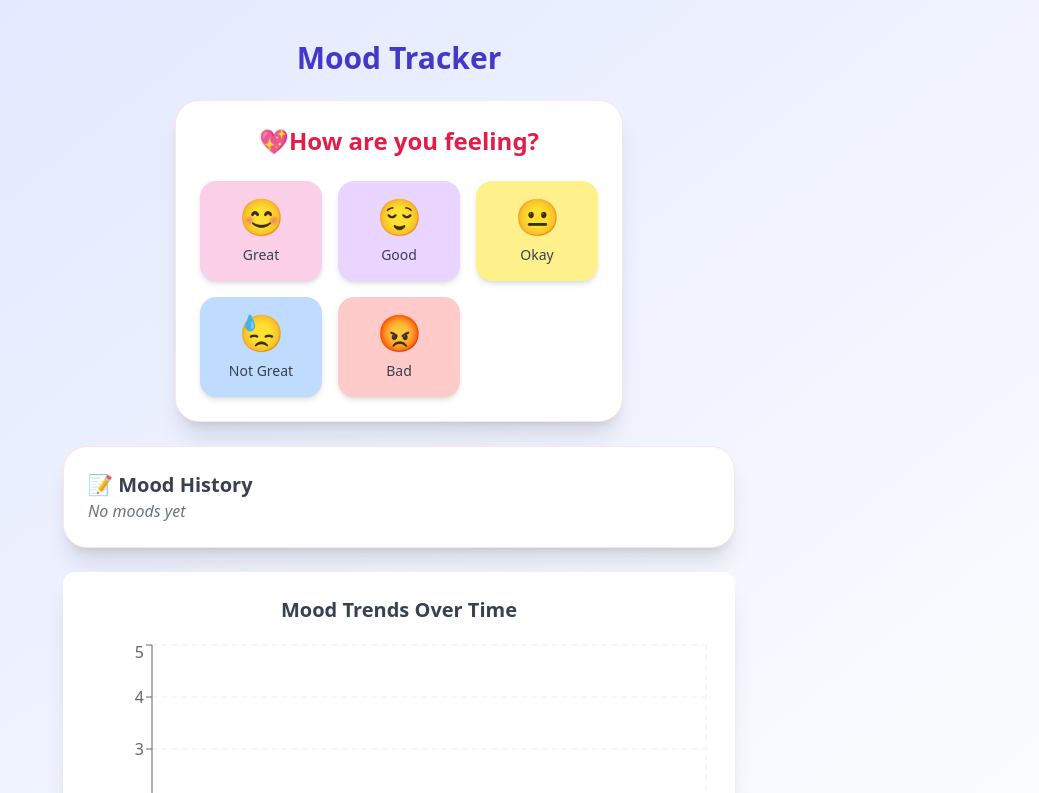
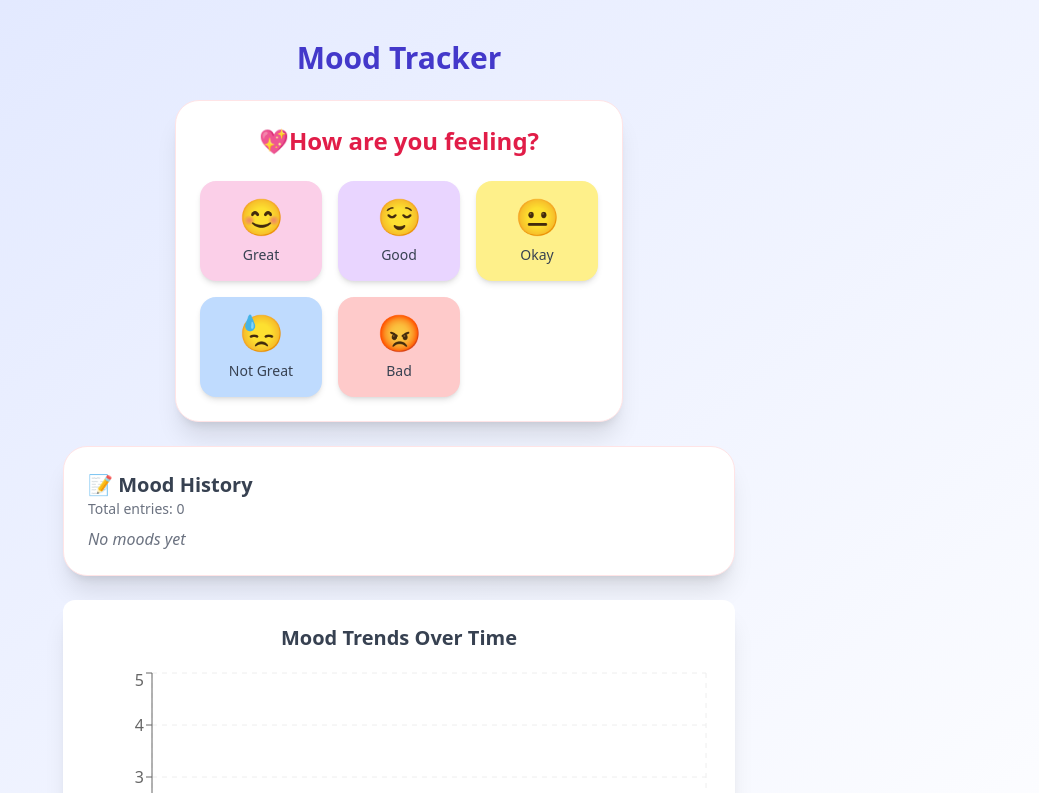
Before and after one commit to MargoTech/mood-tracker-app, a React (Vite) app: page / in a window 1280 px wide. Shown: the top 793 px of the page, without its empty margins (241-1280 px from the left). Built offline with nearby package versions, Linux system fonts and the light colour scheme.

Commit message:
Working with ReminderBaanner and adding total entr

```diff
--- a/src/components/MoodHistory.jsx
+++ b/src/components/MoodHistory.jsx
@@ -37,6 +37,9 @@ function MoodHistory() {
   return (
     <div className="max-w-2xl mx-auto mt-10 p-6 bg-white rounded-3xl shadow-xl border border-rose-100">
       <h2 className="text-xl font-bold md-4 text-gray-700"> 📝 Mood History</h2>
+      <p className="text-sm text-gray-500 mb-2">
+        Total entries: {moods.length}
+      </p>
       <ul className="space-y-2">
         {moods.length === 0 && (
           <li className="text-gray-500 italic">No moods yet</li>
--- a/src/components/MoodSelector.jsx
+++ b/src/components/MoodSelector.jsx
@@ -1,5 +1,6 @@
 import { useState } from "react";
 import { useMood } from "../context/MoodContext";
+import ReminderBanner from "./ReminderBanner";
 
 const moodList = [
   { emoji: "😊", label: "Great", color: "bg-pink-200" },
@@ -26,6 +27,7 @@ export default function MoodSelector() {
 
   return (
     <div className="max-w-md mx-auto mt-8 p-6 bg-white rounded-3xl shadow-xl border border-rose-100">
+      <ReminderBanner />
       <h2 className="text-2xl font-bold text-center text-rose-600 mb-6">
         {" "}
         💖How are you feeling?
--- a/src/components/ReminderBanner.jsx
+++ b/src/components/ReminderBanner.jsx
@@ -6,7 +6,7 @@ export default function ReminderBanner() {
   if (!shouldRemind) return null;
 
   return (
-    <div>
+    <div className="p-4 mb-6 bg-yellow-100 border-l-4 border-yellow-500 text-yellow-800 rounded-xl shadow">
       ⏰ It looks like you haven’t logged your mood for a few days. How are you
       feeling today?
     </div>
```
